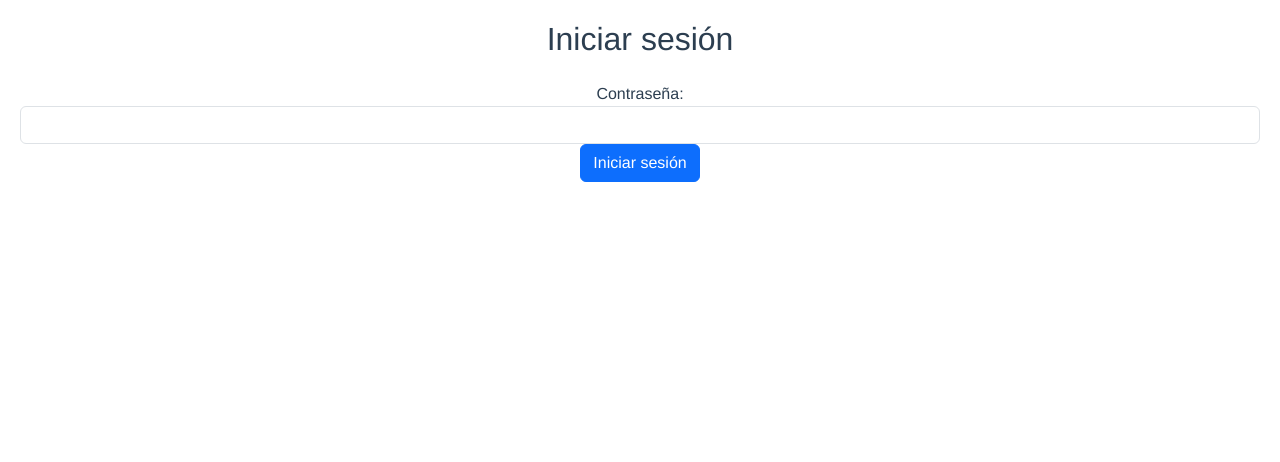
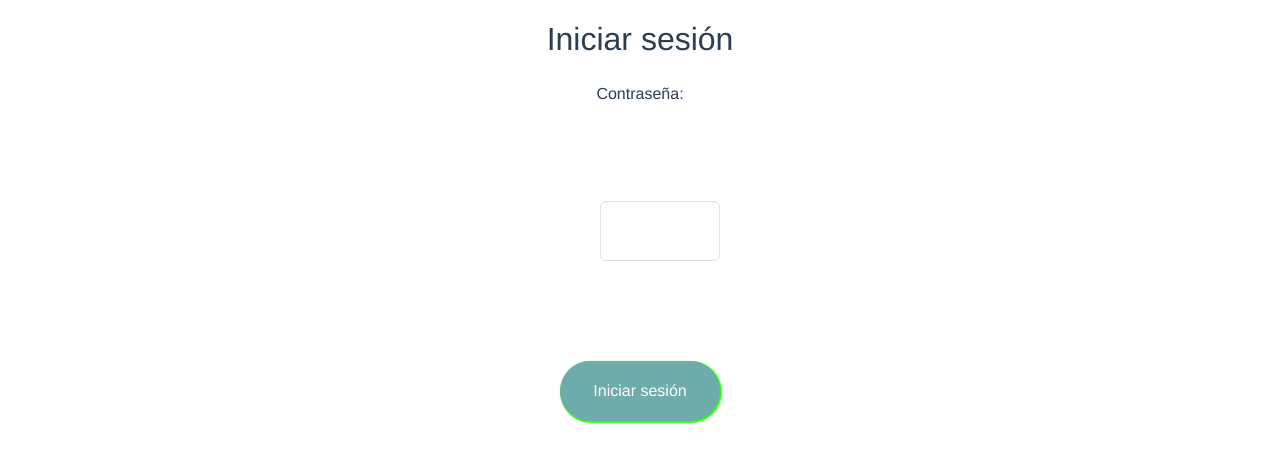
Before and after one commit to linamatiz/FrontendVue, a Vue app: page /administrador in a window 1280 px wide. Shown: the top 462 px of the page. Built offline with nearby package versions, Linux system fonts and the light colour scheme.

Commit message:
estilosboton

```diff
--- a/src/views/AdminDashboard.View.vue
+++ b/src/views/AdminDashboard.View.vue
@@ -8,7 +8,7 @@
           <label for="password">Contraseña:</label>
           <input type="password" id="password" v-model="password" class="form-control">
         </div>
-        <button type="submit" class="btn btn-primary">Iniciar sesión</button>
+        <button type="submit" class="boton-administrador">Iniciar sesión</button>
       </form>
     </div>
 
@@ -104,6 +104,9 @@ export default {
 
 
 <style scoped>
+.uthentication{
+  border:black 1px;
+}
 .dashboard {
   padding: 20px;
 }
@@ -156,4 +159,26 @@ export default {
   background-color: #bd2130;
   border-color: #bd2130;
 }
+.boton-administrador{
+  background-color: #6eabab;
+  text-align: center;
+border-radius: 30px;
+border-color: transparent;
+box-shadow: 1px 1px 1px 1px #2fff13;
+color: white !important;
+padding: 7px;
+font-size: 16px;
+margin-top: 100px;
+height: 60px;
+width: 160px;
+
+}
+#password{
+   margin-left: 580px;
+   margin-top: 95px;
+  height: 60px;
+width: 120px;
+
+
+}
 </style>
```
